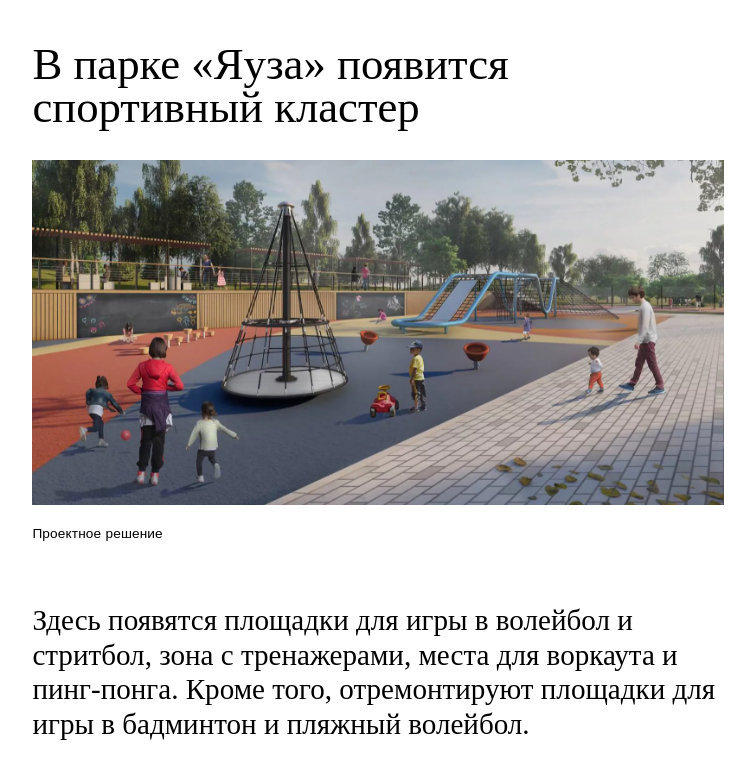
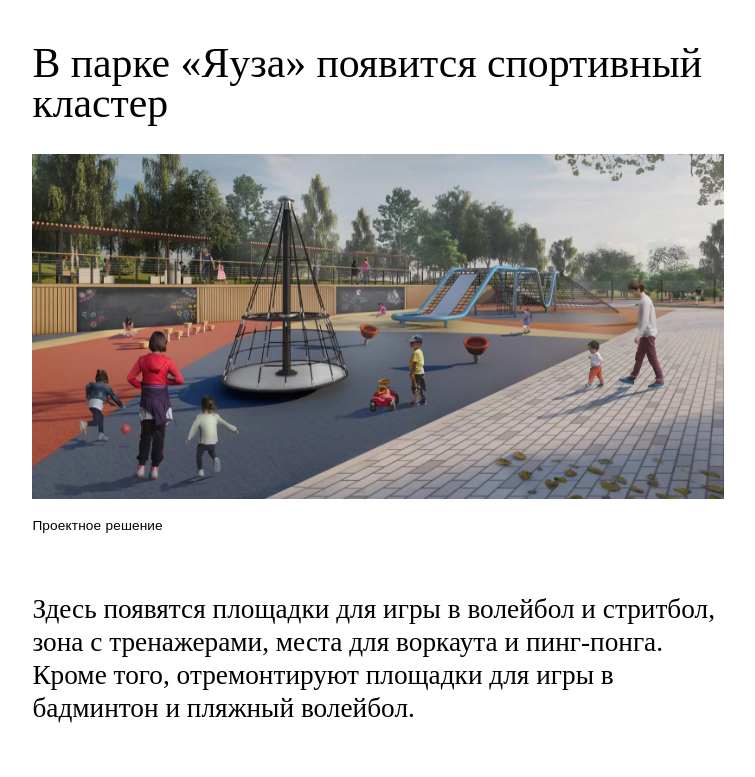
Before and after one commit to chypapa/pz1_6_v16, a plain HTML site: page index.html in a window 1280 px wide. Shown: the top 777 px of the page, without its empty margins (262-1017 px from the left). Drawn offline with Linux system fonts and the light colour scheme.

Commit message:
Update style.css

```diff
--- a/style.css
+++ b/style.css
@@ -7,9 +7,9 @@
 body {
     font-family: 'Times New Roman';
     font-weight: 400;
-    font-size: clamp(0.438rem, 0.215rem + 1.11vw, 1.375rem);
+    font-size: clamp(0.313rem, 0.09rem + 1.11vw, 1.25rem);
     line-height: 140%;
-    /* 5 до 22 */
+    /* 5 до 20 */
     background-color: #ffffff;
     padding: 1% 23%;
 }
@@ -23,8 +23,8 @@ header img{
 }
 
 header h1 {
-    font-size: clamp(0.75rem, 0.069rem + 3.41vw, 3.625rem);
-    /* 10 to 55 */
+    font-size: clamp(0.563rem, -0.119rem + 3.41vw, 3.438rem);
+    /* 9 to 55 */
     margin: 30px 0;
     font-weight: 400;
     line-height: 97%;
@@ -50,7 +50,7 @@ p {
 }
 h2{
     font-weight: 400;
-    font-size: clamp(0.438rem, -0.022rem + 2.3vw, 2.375rem); /* 7 до 38 */
+    font-size: clamp(0.375rem, -0.069rem + 2.22vw, 2.25rem); /* 6 до 36 */
     margin: 7vh 0;
     line-height: 120%;
 
@@ -66,7 +66,7 @@ h2{
 }
 
 h3{
-    font-size: 20px;
+    font-size: clamp(0.375rem, 0.094rem + 1.41vw, 1.563rem);/*6 to 25*/
     line-height: 160%;
     font-weight: 400;
     letter-spacing: 0.02vw;
```
